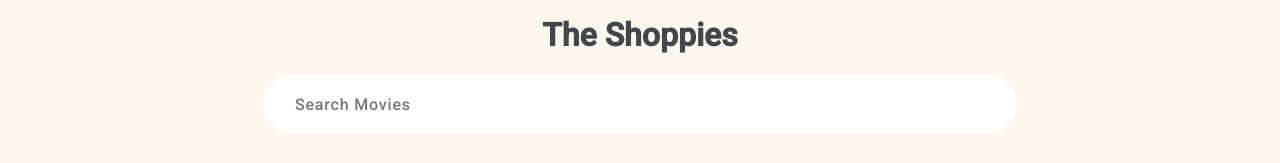
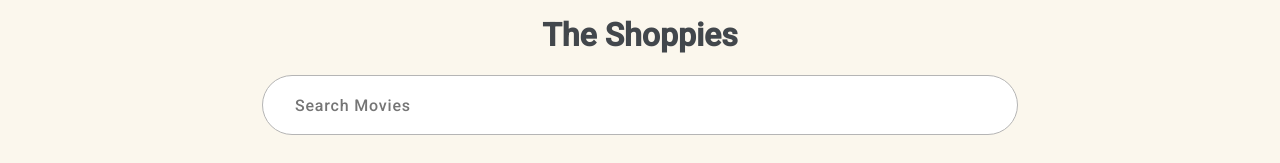
Before and after one commit to joeykishiuchi/shoppies-app, a React (Create React App) app: page / in a window 1280 px wide. Shown: the top 163 px of the page. Built offline with nearby package versions, Linux system fonts and the light colour scheme; no server answers.

Commit message:
Added border to input

```diff
--- a/src/components/SearchBar.scss
+++ b/src/components/SearchBar.scss
@@ -7,7 +7,7 @@ $grey-font: #42474c;
   .search-bar--form {
     .search-field {
       outline: none;
-      border: none;
+      border: 1px solid #b5b5b5;
       width: 45em;
       height: 3.5em;
       padding-left: 2em;
```
